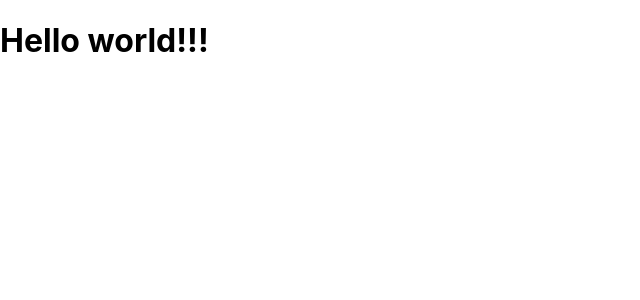
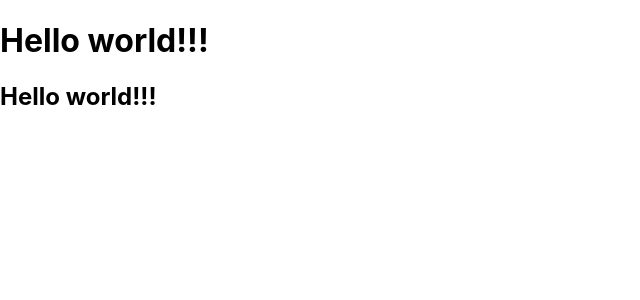
Before and after one commit to MaksimLisovoi/wallet-project-frontend, a React (Create React App) app: page / in a window 1280 px wide. Shown: the top 300 px of the page, without its empty margins (0-640 px from the left). Built offline with nearby package versions, Linux system fonts and the light colour scheme.

Commit message:
Update App.js

```diff
--- a/src/App.js
+++ b/src/App.js
@@ -7,6 +7,7 @@ class App extends Component {
     return (
       <>
         <h1>Hello world!!!</h1>
+        <h2>Hello world!!!</h2>
       </>
     );
   }
```
